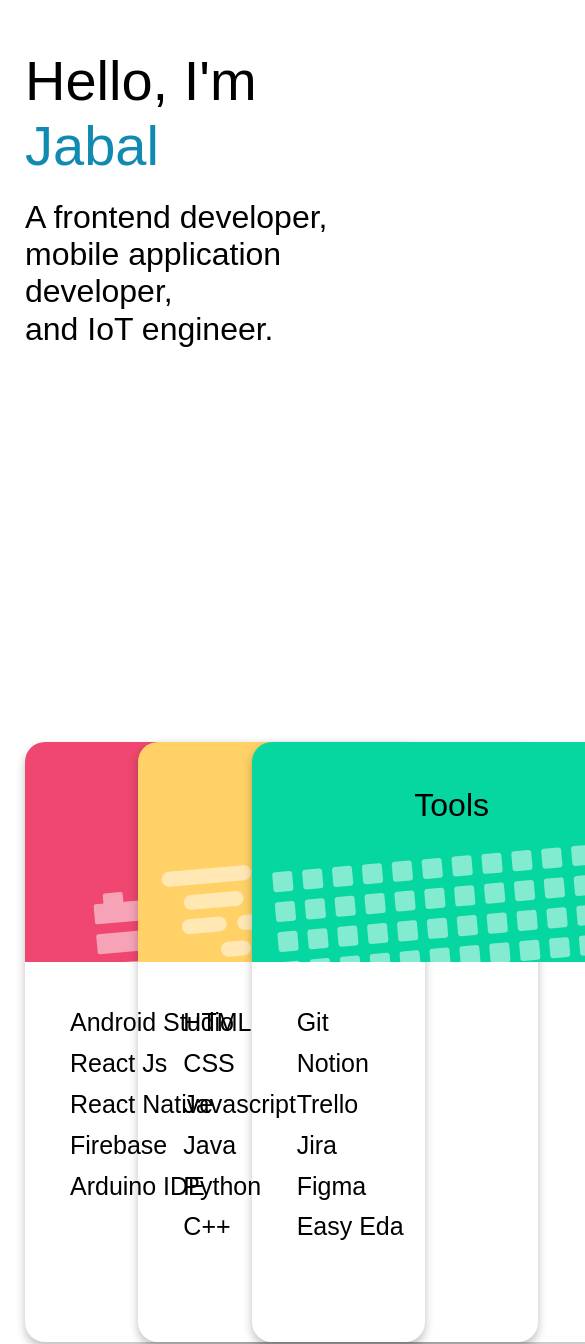
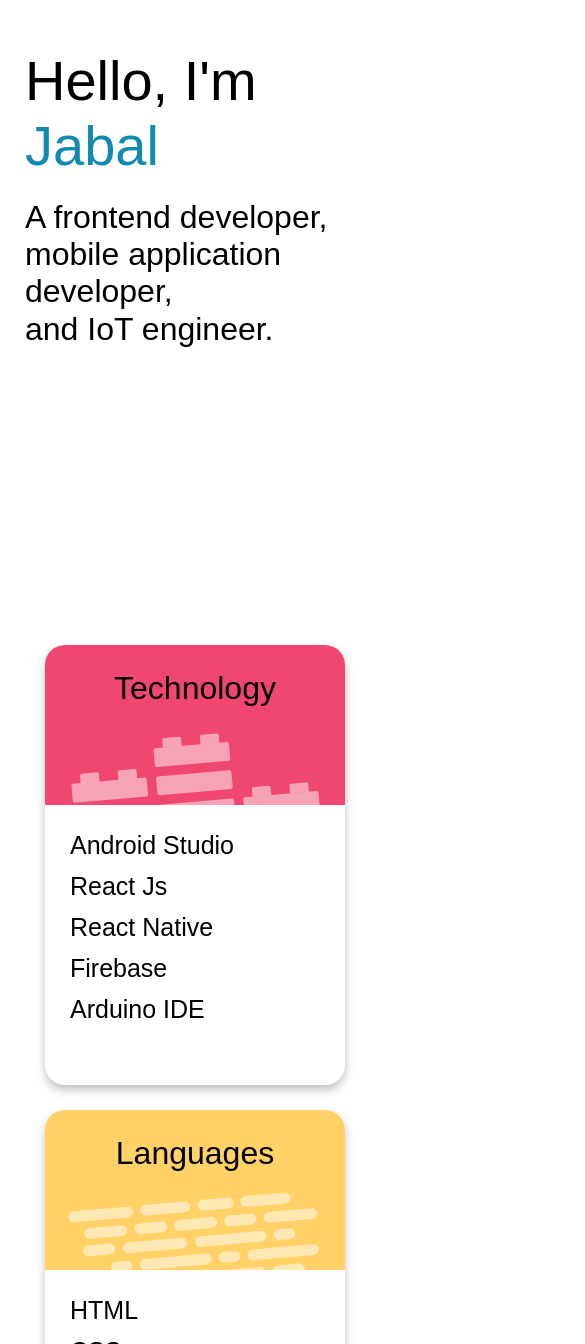
Before and after one commit to jaballogian/portfolio, a React (Create React App) app: page / in a window 390 px wide. Shown: the part 224-1568 px from the top of the page, 585 px wide, since content can reach past the window. Built offline with nearby package versions, Linux system fonts and the light colour scheme.

Commit message:
add responsive style for Hard Skill component

```diff
--- a/src/pages/Home/HardSkill/HardSkill.js
+++ b/src/pages/Home/HardSkill/HardSkill.js
@@ -15,12 +15,15 @@ const HardSkill = () => {
 
   return (
     <div className={classes['root']}>
-      <Grid container>
+      <Grid
+        container
+        justifyContent='center'
+      >
         {hardSkillList.map((item, index) => (
           <Grid
             key={index}
             item
-            xs={4}
+            xs={12} lg={4}
           >
             {/* GRID ITEM CONTAINER */}
             <div className={classes['itemContainer']}>
--- a/src/pages/Home/HardSkill/hardSkillUseStyles.js
+++ b/src/pages/Home/HardSkill/hardSkillUseStyles.js
@@ -13,15 +13,48 @@ const useStyles = makeStyles((theme) => ({
   root: {
     flexGrow: 1,
     width: '100%',
-    height: '100vh',
+    minHeight: '100vh',
     boxSizing: 'border-box',
     display: 'flex',
     justifyContent: 'center',
     alignItems: 'center',
+    [theme.breakpoints.only('xs')]: {
+      padding: '12.5px 0px',
+    },
+    [theme.breakpoints.only('sm')]: {
+      padding: '25px 0px',
+    },
+    [theme.breakpoints.only('md')]: {
+      padding: '37.5px 0px',
+    },
   },
   itemContainer: {
-    width: 400,
-    height: 600,
+    [theme.breakpoints.down('xs')]: {
+      width: 300,
+      height: 440,
+      marginTop: '12.5px',
+      marginBottom: '12.5px',
+    },
+    [theme.breakpoints.only('sm')]: {
+      width: 400,
+      height: 550,
+      marginTop: '25px',
+      marginBottom: '25px',
+    },
+    [theme.breakpoints.only('md')]: {
+      width: 400,
+      height: 600,
+      marginTop: '37.5px',
+      marginBottom: '37.5px',
+    },
+    [theme.breakpoints.only('lg')]: {
+      width: '85%',
+      height: 600,
+    },
+    [theme.breakpoints.up('xl')]: {
+      width: 400,
+      height: 600,
+    },
     margin: '0px auto',
     borderRadius: 20,
     boxShadow: '0px 5px 10px rgba(0, 0, 0, 0.25)',
@@ -38,6 +71,15 @@ const useStyles = makeStyles((theme) => ({
     borderRadius: '20px 20px 0px 0px',
     backgroundRepeat: 'no-repeat',
     backgroundPosition: 'center 100px',
+    backgroundSize: '85%',
+    [theme.breakpoints.down('xs')]: {
+      height: 160,
+      backgroundPosition: 'center 80px',
+    },
+    [theme.breakpoints.only('lg')]: {
+      height: 200,
+      backgroundPosition: 'center 100px',
+    },
   },
   itemBackground0: {
     backgroundColor: colors['paradisePink'],
@@ -54,15 +96,66 @@ const useStyles = makeStyles((theme) => ({
   itemTitle: {
     textAlign: 'center',
     paddingTop: 45,
+    [theme.breakpoints.down('xs')]: {
+      paddingTop: 25,
+    },
+    [theme.breakpoints.only('sm')]: {
+      paddingTop: 30,
+    },
+    [theme.breakpoints.only('lg')]: {
+      paddingTop: 40,
+    },
   },
   itemContentText: {
-    margin: '0px 45px 10px 45px',
+    [theme.breakpoints.down('xs')]: {
+      margin: '0px 25px 10px 25px',
+    },
+    [theme.breakpoints.only('sm')]: {
+      margin: '0px 30px 10px 30px',
+    },
+    [theme.breakpoints.only('md')]: {
+      margin: '0px 35px 10px 35px',
+    },
+    [theme.breakpoints.only('lg')]: {
+      margin: '0px 40px 10px 40px',
+    },
+    [theme.breakpoints.up('xl')]: {
+      margin: '0px 45px 10px 45px',
+    },
   },
   itemContentFirst: {
-    marginTop: 45,
+    [theme.breakpoints.down('xs')]: {
+      marginTop: 25,
+    },
+    [theme.breakpoints.only('sm')]: {
+      marginTop: 30,
+    },
+    [theme.breakpoints.only('md')]: {
+      marginTop: 35,
+    },
+    [theme.breakpoints.only('lg')]: {
+      marginTop: 40,
+    },
+    [theme.breakpoints.up('xl')]: {
+      marginTop: 45,
+    },
   },
   itemContentLast: {
-    marginBottom: 45,
+    [theme.breakpoints.down('xs')]: {
+      marginBottom: 25,
+    },
+    [theme.breakpoints.only('sm')]: {
+      marginBottom: 30,
+    },
+    [theme.breakpoints.only('md')]: {
+      marginBottom: 35,
+    },
+    [theme.breakpoints.only('lg')]: {
+      marginBottom: 40,
+    },
+    [theme.breakpoints.up('xl')]: {
+      marginBottom: 45,
+    },
   },
 }))
 
```
